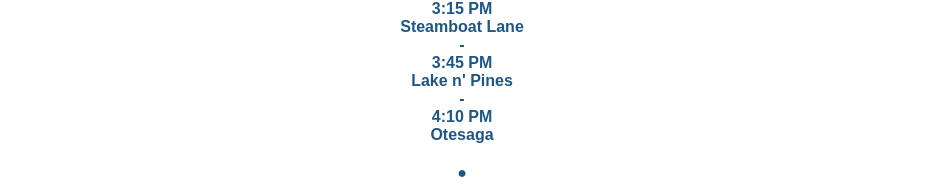
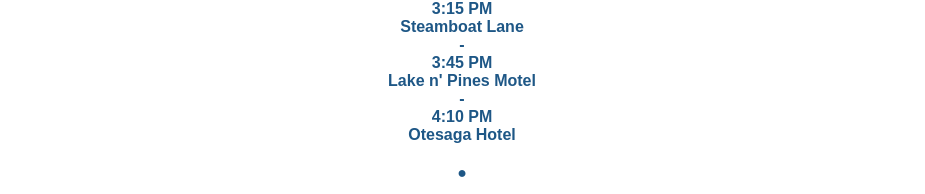
Before and after one commit to danomoseley/jennydan, a SvelteKit app: page /schedule in a window 1280 px wide. Shown: the part 459-653 px from the top of the page, without its empty margins (178-1103 px from the left). Built offline with nearby package versions, Linux system fonts and the light colour scheme.

Commit message:
Update +page.svelte

```diff
--- a/src/routes/schedule/+page.svelte
+++ b/src/routes/schedule/+page.svelte
@@ -36,10 +36,10 @@
             <li>Steamboat Lane</li>
             <li>-</li>
             <li>3:45 PM</li>
-            <li>Lake n' Pines</li>
+            <li>Lake n' Pines Motel</li>
             <li>-</li>
             <li>4:10 PM</li>
-            <li>Otesaga</li>
+            <li>Otesaga Hotel</li>
           </ul>
         </li>
         <li>&#9679;</li>
```
